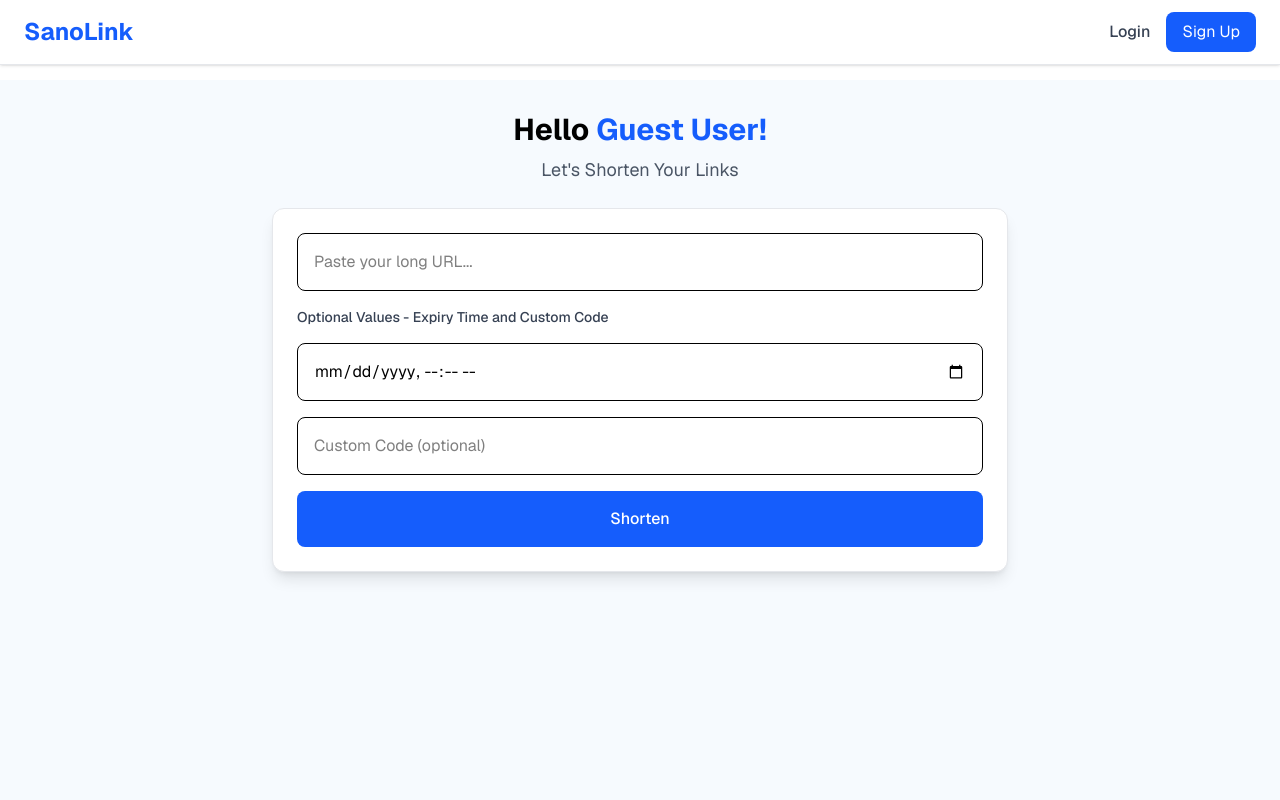
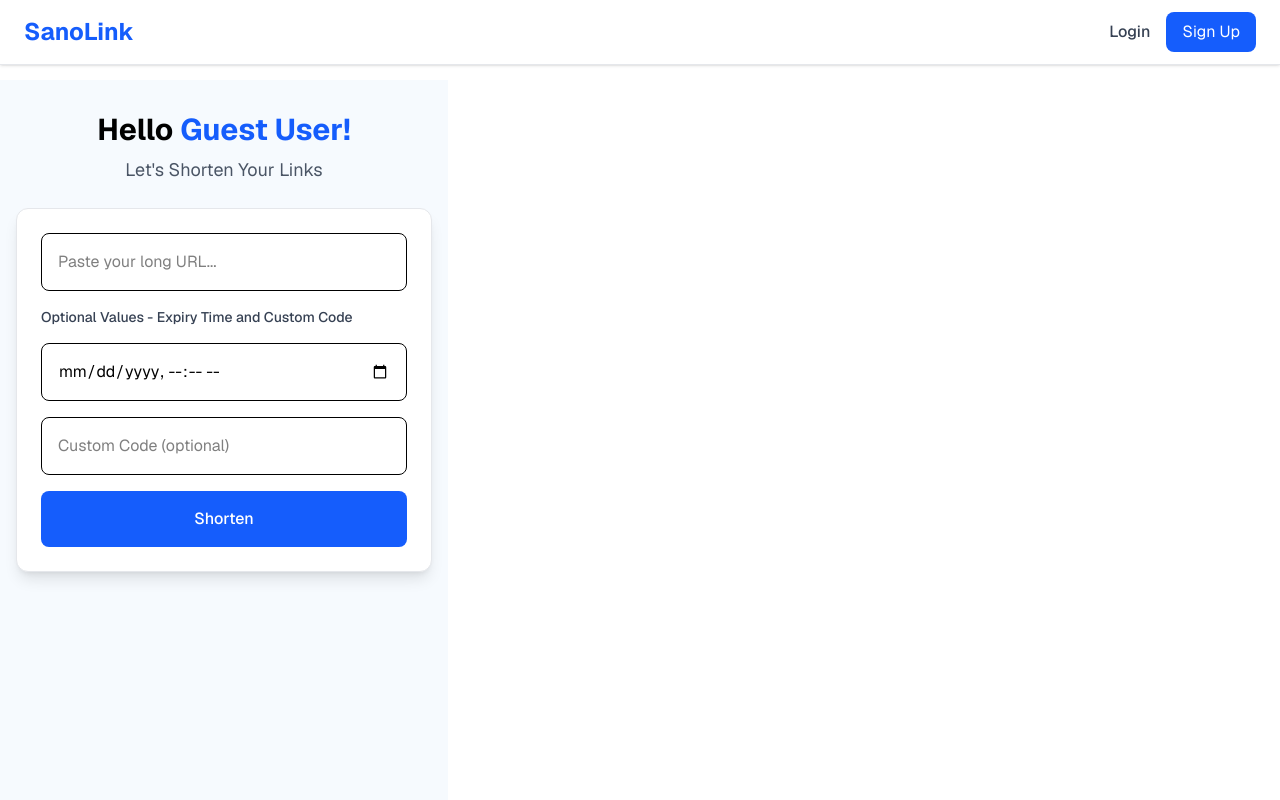
Before and after one commit to Subodh-Dhamala/URLShortener, a Next.js app in the folder client/: page / in a window 1280 px wide. Shown: the top 800 px of the page. Built offline with nearby package versions, Linux system fonts and the light colour scheme; no server answers.

Commit message:
feat:minor width change

```diff
--- a/client/app/page.tsx
+++ b/client/app/page.tsx
@@ -73,7 +73,7 @@ export default function Home() {
   };
 
   return (
-    <div className="min-h-screen w-full bg-[#f6fafe]">
+    <div className="min-h-screen w-full max-w-md bg-[#f6fafe]">
       <div className="mx-auto flex w-full max-w-3xl flex-col gap-6 px-4 pt-8 pb-10">
         <div className="flex flex-col items-center text-center">
           <h1 className="text-3xl font-bold">
```
